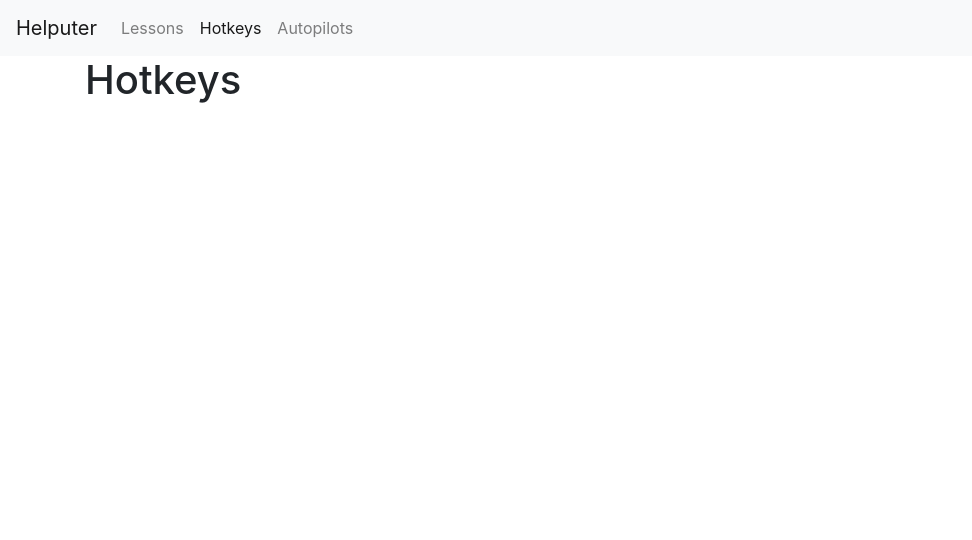
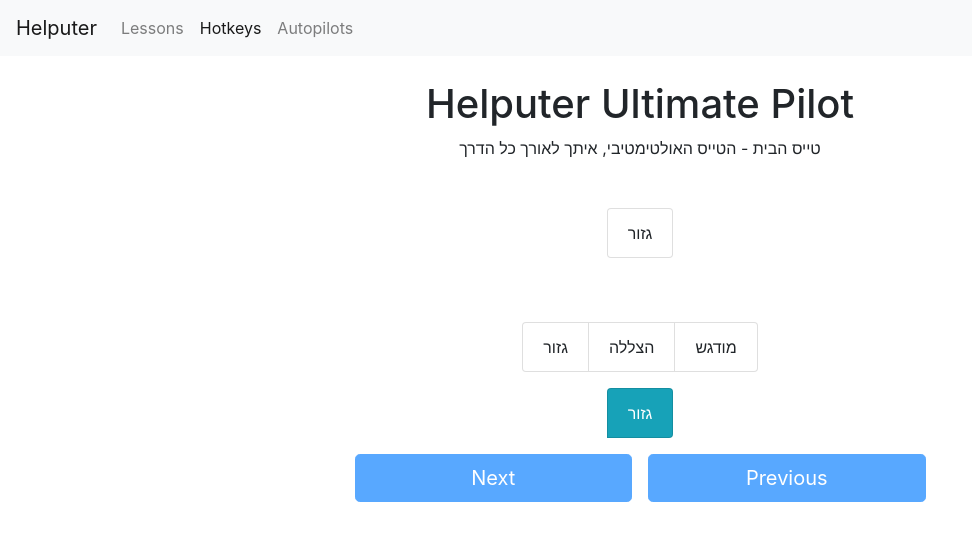
Before and after one commit to ShalomPrinz/HelputerReact, a React (Create React App) app: page /hotkeys in a window 1280 px wide. Shown: the top 540 px of the page, without its empty margins (0-972 px from the left). Built offline with nearby package versions, Linux system fonts and the light colour scheme.

Commit message:
Seperation of Concerns: add container for UltimatePilot. also, for now I'm using Hotkeys tab to see the results of my component

```diff
--- a/src/components/Hotkeys.jsx
+++ b/src/components/Hotkeys.jsx
@@ -1,7 +1,8 @@
 import React from "react";
+import UltimatePilotContainer from "./UltimatePilotContainer";
 
 const Hotkeys = () => {
-  return <h1>Hotkeys</h1>;
+  return <UltimatePilotContainer />;
 };
 
 export default Hotkeys;
--- a/src/components/UltimatePilot.jsx
+++ b/src/components/UltimatePilot.jsx
@@ -2,15 +2,11 @@
 
 import { ultimate } from "../services/pilotsService";
 import http from "../services/httpService";
-import { randomLessons } from "../services/lessonsService";
 import ListItem from "./common/ListItem";
 import Button from "./common/Button";
 
-let all = randomLessons();
-
-function UltimatePilot(props) {
+function UltimatePilot({ all, lessons, nextLessonChosen, removeChoices }) {
   const [index, setIndex] = useState(0);
-  const [lessons, setLessons] = useState([all[index]]);
   const size = lessons.length;
 
   const firstIndex = 0;
@@ -19,21 +15,6 @@
 
   const increaseIndex = () => setIndex(index + 1);
   const decreaseIndex = () => setIndex(index - 1);
-
-  const nextLessonChosen = (l) => {
-    all = all.filter((item) => item !== l);
-    setLessons([...lessons, l]);
-    setIndex(size);
-  };
-
-  const removeChoices = (count = 1) => {
-    if (count === 0) return;
-
-    const previousLessons = [...lessons];
-    for (var poppedCount = 0; poppedCount < count; poppedCount++)
-      all.push(previousLessons.pop());
-    setLessons(previousLessons);
-  };
 
   const handleNext = () => {
     if (!isLastItem) increaseIndex();
@@ -80,7 +61,10 @@
         {isLastItem &&
           nextLessons.map((l) => (
             <ListItem
-              handleSelect={() => nextLessonChosen(l)}
+              handleSelect={() => {
+                nextLessonChosen(l);
+                setIndex(size);
+              }}
               item={l}
               key={l.name}
             />
--- /dev/null
+++ b/src/components/UltimatePilotContainer.jsx
@@ -0,0 +1,35 @@
+import React, { useState } from "react";
+
+import { randomLessons } from "../services/lessonsService";
+import UltimatePilot from "./UltimatePilot";
+
+let all = randomLessons();
+
+function UltimatePilotContainer(props) {
+  const [lessons, setLessons] = useState([all[0]]);
+
+  const nextLessonChosen = (l) => {
+    all = all.filter((item) => item !== l);
+    setLessons([...lessons, l]);
+  };
+
+  const removeChoices = (count = 1) => {
+    if (count === 0) return;
+
+    const previousLessons = [...lessons];
+    for (var poppedCount = 0; poppedCount < count; poppedCount++)
+      all.push(previousLessons.pop());
+    setLessons(previousLessons);
+  };
+
+  return (
+    <UltimatePilot
+      all={all}
+      lessons={lessons}
+      nextLessonChosen={nextLessonChosen}
+      removeChoices={removeChoices}
+    />
+  );
+}
+
+export default UltimatePilotContainer;
```
